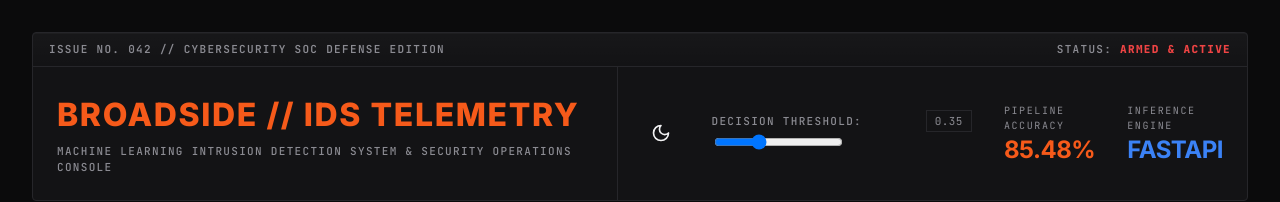
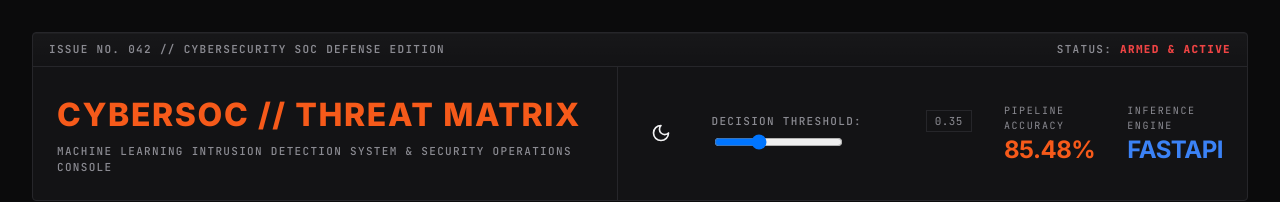
Before and after one commit to Thendral-07/intrusion-detection, a React (Vite) app in the folder frontend/: page / in a window 1280 px wide. Shown: the top 202 px of the page. Built offline with nearby package versions, Linux system fonts and the light colour scheme; no server answers.

Commit message:
style: change app title to CYBERSOC // THREAT MATRIX

```diff
--- a/frontend/src/App.jsx
+++ b/frontend/src/App.jsx
@@ -33,7 +33,7 @@ export default function App() {
 
         <div className="masthead-main">
           <div className="masthead-brand">
-            <h1>BROADSIDE // IDS TELEMETRY</h1>
+            <h1>CYBERSOC // THREAT MATRIX</h1>
             <div className="masthead-sub">
               Machine Learning Intrusion Detection System & Security Operations Console
             </div>
```
